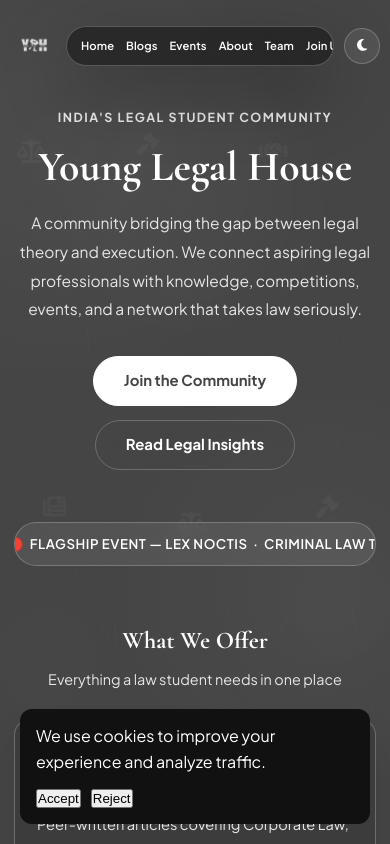
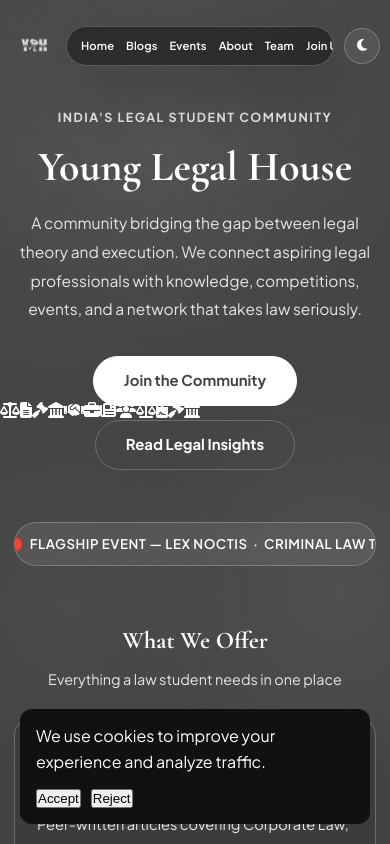
Before and after one commit to TejTalin/young-legal-house, a Next.js app: page / in a window 390 px wide. Shown: the top 844 px of the page. Built offline with nearby package versions, Linux system fonts and the light colour scheme.

Commit message:
Add files via upload

```diff
--- a/app/globals.css
+++ b/app/globals.css
@@ -728,14 +728,13 @@ footer {
 .footer-right { justify-self: end; }
 .footer-socials { justify-content: flex-end; }
 
-/* ── BACKGROUND NETWORK ── */
+/* ── BACKGROUND ATMOSPHERE ── */
 .community-bg {
   position: fixed;
   inset: 0;
   pointer-events: none;
   z-index: 0;
   overflow: hidden;
-  opacity: 0.38;
   color: var(--text-color);
 }
 
@@ -744,69 +743,97 @@ footer {
   position: absolute;
   inset: 0;
   background:
-    radial-gradient(circle at 50% 24%, rgba(255,255,255,0.08), transparent 31%),
-    radial-gradient(circle at 12% 78%, rgba(255,255,255,0.04), transparent 28%),
-    radial-gradient(circle at 88% 72%, rgba(255,255,255,0.04), transparent 30%);
+    radial-gradient(circle at 50% 16%, rgba(255,255,255,0.055), transparent 30%),
+    radial-gradient(circle at 18% 72%, rgba(255,255,255,0.035), transparent 26%),
+    radial-gradient(circle at 86% 70%, rgba(255,255,255,0.035), transparent 28%),
+    linear-gradient(180deg, rgba(255,255,255,0.02), transparent 34%);
 }
 
 body.light-mode .community-bg::before {
   background:
-    radial-gradient(circle at 50% 24%, rgba(255,255,255,0.45), transparent 31%),
-    radial-gradient(circle at 12% 78%, rgba(255,255,255,0.25), transparent 28%),
-    radial-gradient(circle at 88% 72%, rgba(255,255,255,0.24), transparent 30%);
+    radial-gradient(circle at 50% 14%, rgba(255,255,255,0.55), transparent 32%),
+    radial-gradient(circle at 14% 74%, rgba(255,255,255,0.32), transparent 28%),
+    radial-gradient(circle at 88% 70%, rgba(255,255,255,0.28), transparent 30%),
+    linear-gradient(180deg, rgba(255,255,255,0.34), transparent 38%);
 }
 
-.network-web {
+.legal-atmosphere {
   position: absolute;
-  inset: -4% -2%;
-  width: 104%;
-  height: 108%;
+  width: 620px;
+  height: 620px;
+  border: 1px solid currentColor;
+  border-radius: 50%;
+  opacity: 0.035;
+  filter: blur(0.2px);
 }
 
-.network-line {
-  stroke: currentColor;
-  stroke-width: 0.1;
-  opacity: 0.16;
-  stroke-dasharray: 3 8;
-  animation: flowLine 18s linear infinite;
+.legal-atmosphere::before,
+.legal-atmosphere::after {
+  content: "";
+  position: absolute;
+  inset: 16%;
+  border: 1px solid currentColor;
+  border-radius: inherit;
 }
 
-@keyframes flowLine {
-  0% { stroke-dashoffset: 0; }
-  100% { stroke-dashoffset: 44; }
+.legal-atmosphere::after {
+  inset: 31%;
 }
 
-.network-line:nth-child(odd) { animation-duration: 24s; animation-delay: -6s; }
-.network-line:nth-child(3n) { animation-duration: 30s; animation-delay: -12s; }
+.legal-atmosphere-left {
+  left: -220px;
+  top: 120px;
+}
 
-.network-symbol-layer {
+.legal-atmosphere-right {
+  right: -240px;
+  bottom: 20px;
+}
+
+.legal-grid {
   position: absolute;
   inset: 0;
+  opacity: 0.045;
+  background-image:
+    linear-gradient(currentColor 1px, transparent 1px),
+    linear-gradient(90deg, currentColor 1px, transparent 1px);
+  background-size: 120px 120px;
+  mask-image: radial-gradient(circle at center, black 0%, transparent 72%);
 }
 
-.network-symbol {
+.legal-lines {
   position: absolute;
-  width: 42px;
-  height: 42px;
-  display: grid;
-  place-items: center;
-  transform: translate(-50%, -50%);
-  color: currentColor;
-  opacity: 0.13;
+  inset: 0;
+  width: 100%;
+  height: 100%;
 }
 
-.network-symbol i {
-  font-size: 23px;
+.legal-lines path {
+  fill: none;
+  stroke: currentColor;
+  stroke-width: 1;
+  opacity: 0.055;
+  stroke-dasharray: 10 28;
+  animation: legalLineDrift 36s linear infinite;
 }
 
-body.light-mode .community-bg { opacity: 0.42; }
-body.light-mode .network-line { opacity: 0.12; stroke-width: 0.09; }
-body.light-mode .network-symbol { opacity: 0.12; }
+@keyframes legalLineDrift {
+  0% { stroke-dashoffset: 0; }
+  100% { stroke-dashoffset: 76; }
+}
+
+body.light-mode .legal-atmosphere { opacity: 0.05; }
+body.light-mode .legal-grid { opacity: 0.035; }
+body.light-mode .legal-lines path { opacity: 0.045; }
 
 @media (max-width: 760px) {
-  .community-bg { opacity: 0.28; }
-  .network-symbol:nth-child(2n) { display: none; }
-  .network-line { opacity: 0.1; }
+  .legal-grid { background-size: 92px 92px; opacity: 0.03; }
+  .legal-lines path { opacity: 0.035; }
+  .legal-atmosphere {
+    width: 420px;
+    height: 420px;
+    opacity: 0.03;
+  }
 }
 
 main, footer { position: relative; z-index: 1; }
```
